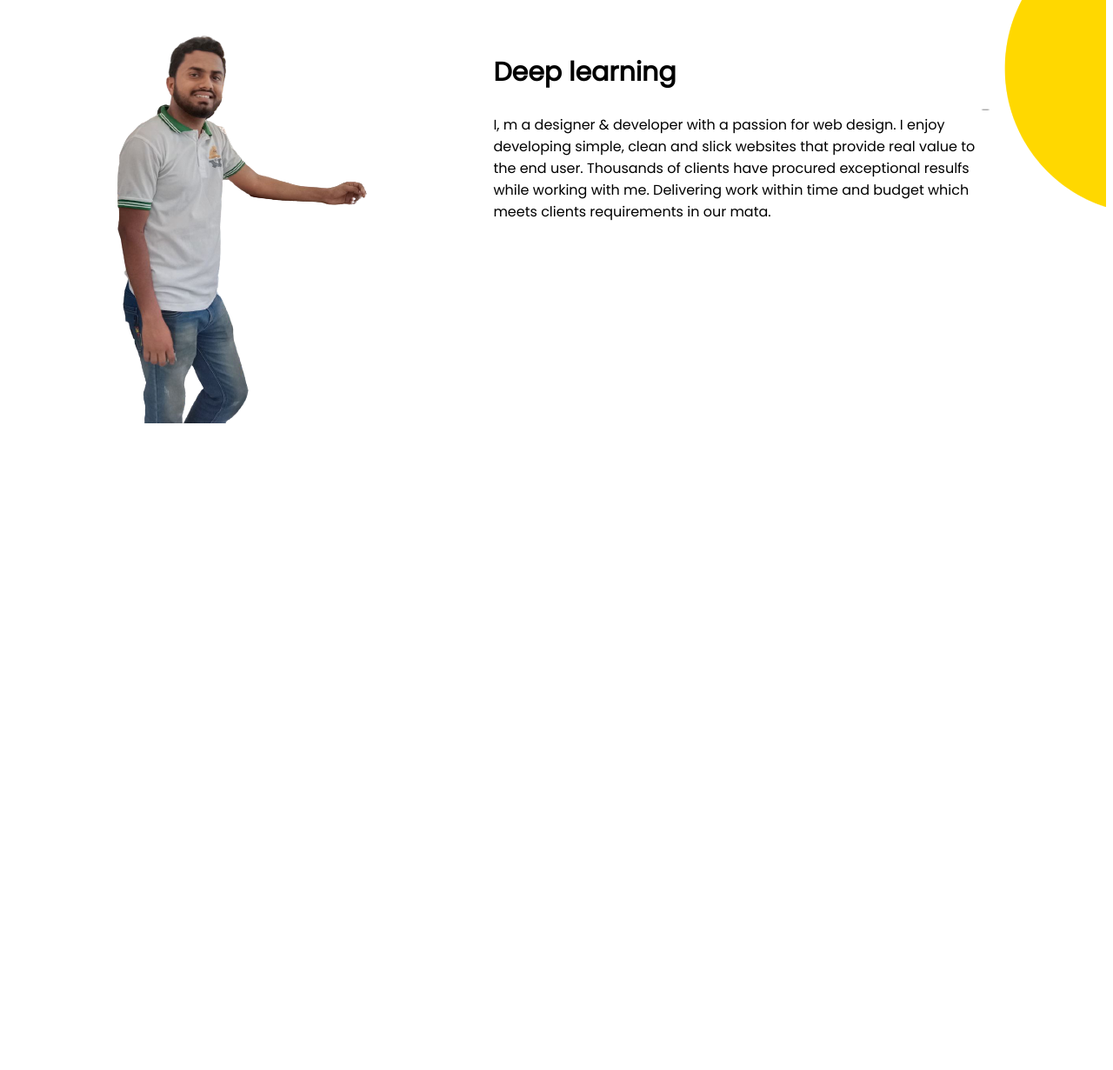
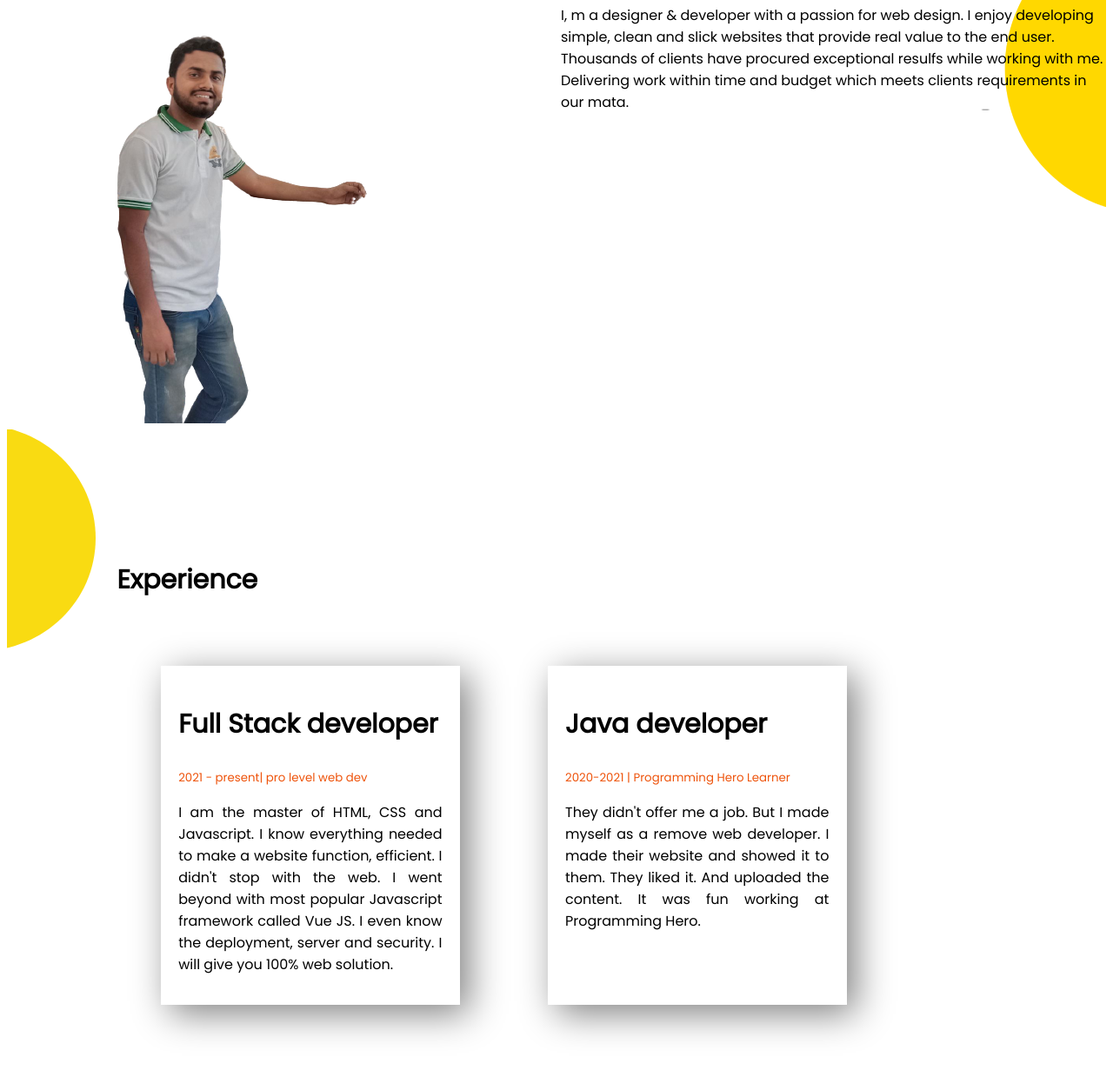
Before and after one commit to Kader517777/developer-portfolio, a plain HTML site: page index.html in a window 1280 px wide. Shown: the part 749-1980 px from the top of the page at 87% size. Before the commit the page ends 1251 px from the top, so only its background shows below. Drawn offline with Linux system fonts and the light colour scheme.

Commit message:
Experience added

```diff
--- a/index.html
+++ b/index.html
@@ -13,7 +13,7 @@
 </head>
 
 <body>
-    <section class="section-bg1">
+    <section class="section-bg1 section-flexible">
 
         <div class="half-width1">
             <H1>WelCome to</H1>
@@ -31,7 +31,7 @@
             <img src="images/kader-bg.png" alt="">
         </div>
     </section>
-    <section class="section-bg2">
+    <section class="section-bg2 section-flexible">
         <div class="section2-image">
             <img src="images/kader-right.png">
         </div>
@@ -44,6 +44,28 @@
             </p>
         </div>
     </section>
+    <section class="Experience">
+        <H1>Experience</H1>
+        <Div class="section-flexible">
+            <div class="full-stac-section experience-item">
+                <h1>Full Stack developer</h1>
+                <small class="head-name">2021 - present| pro level web dev</small>
+                <p>I am the master of HTML, CSS and Javascript. I know everything needed to make a website function,
+                    efficient. I didn't stop with the web. I went beyond with most popular Javascript framework called
+                    Vue
+                    JS. I even know the deployment, server and security. I will give you 100% web solution.
+                </p>
+            </div>
+            <Div class="jave-development experience-item">
+                <h1>Java developer</h1>
+                <small class="head-name">2020-2021 | Programming Hero Learner</small>
+                <p>They didn't offer me a job. But I made myself as a remove web developer. I made their website and
+                    showed
+                    it to them. They liked it. And uploaded the content. It was fun working at Programming Hero.
+                </p>
+            </Div>
+        </Div>
+    </section>
 </body>
 
 </html>
--- a/style.css
+++ b/style.css
@@ -12,9 +12,8 @@ h1 {
     color: rgb(238, 83, 11);
 }
 
-section {
+.section-flexible {
     display: flex;
-
 
 
 }
@@ -54,9 +53,40 @@ section {
     background-repeat: no-repeat;
 }
 
-.section2-image {}
+.section2-image {
+    width: 50%;
+}
 
 .section2-developer {
-    width: 90%;
-    padding: 10% 10%;
+    width: 50%;
+    padding-left: 10px;
 }
+
+.section2-developer h1 {}
+
+.Experience {
+    padding: 10%;
+    background-image: url(images/background.png);
+}
+
+.full-stac-section {
+    width: 30%;
+    height: 350px;
+    margin: 5%;
+    padding: 2%;
+    text-align: justify;
+}
+
+.jave-development {
+    width: 30%;
+    height: 350px;
+    margin: 5%;
+    padding: 2%;
+    margin-right: 2%;
+    text-align: justify;
+
+}
+
+.experience-item {
+    box-shadow: 10px 10px 40px #808080;
+}
```
